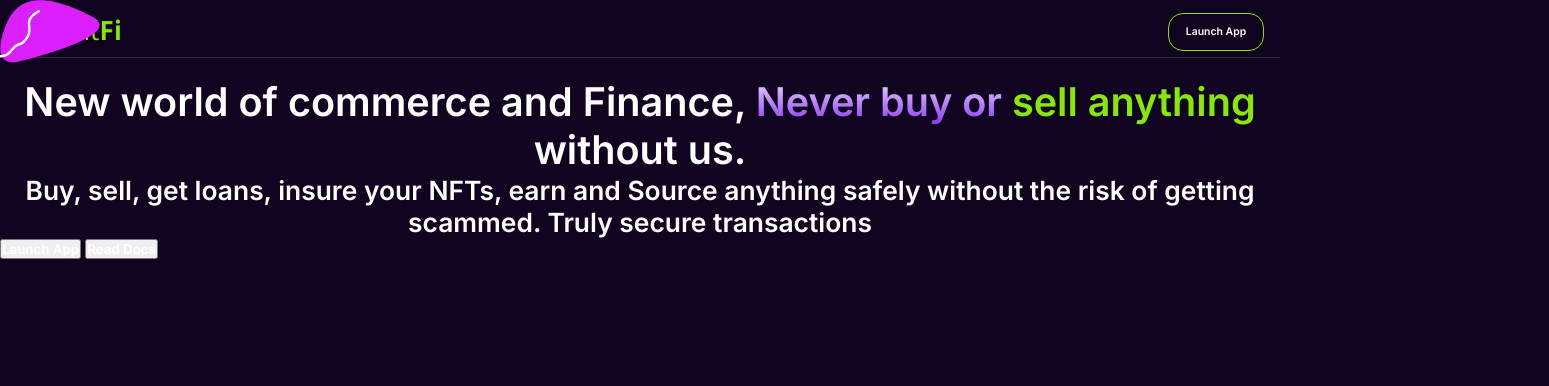
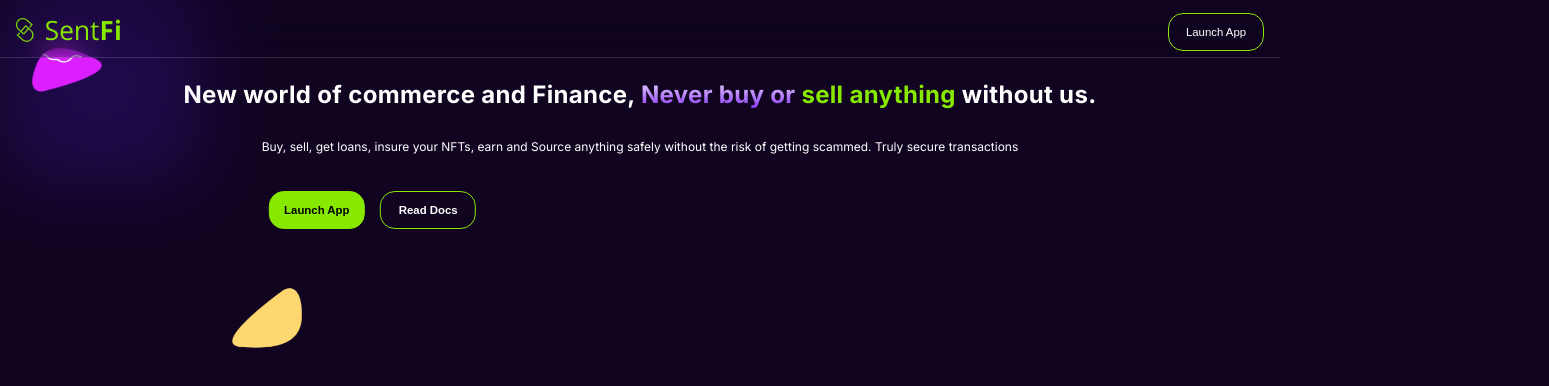
Before and after one commit to david-aguiyi/Sentfi-landing-page, a plain HTML site: page index.html in a window 1280 px wide. Shown: the whole page, 1549 px wide, since content can reach past the window. Drawn offline with Linux system fonts and the light colour scheme.

Commit message:
Created main 1st-half of main page, with animation

```diff
--- a/index.html
+++ b/index.html
@@ -21,6 +21,7 @@
 
 		<main>
 			<section id="section-1">
+				<div class="hero-bg"></div>
 				<span id="backlight-1"></span>
 				<div class="purple-icon">
 					<img class="purple" src="images/purple half.png" alt="purple" />
@@ -43,8 +44,12 @@
 					</div>
 				</div>
 				<div class="main-button">
-					<button>Launch App</button>
-					<button>Read Docs</button>
+					<button class="launch">Launch App</button>
+					<button class="docs">Read Docs</button>
+				</div>
+				<div class="hero-orange">
+
+					<img src="images/orange-half.png" class="orange" alt="" />
 				</div>
 			</section>
 		</main>
--- a/sentfi.css
+++ b/sentfi.css
@@ -1,10 +1,6 @@
-@import url("https://fonts.googleapis.com/css2?family=Inter:wght@200;400;600;700&display=swap");
-
+@import url("https://fonts.googleapis.com/css2?family=Inter:wght@200;400;600;700;800&display=swap");
 * {
 	color: white;
-	font-family: "Inter";
-	font-style: normal;
-	font-weight: 600;
 	padding: 0;
 	margin: 0;
 	box-sizing: border-box;
@@ -25,6 +21,7 @@ body {
 	border-bottom: 1px solid rgba(255, 255, 255, 0.14);
 	position: fixed;
 	height: 3.6em;
+	z-index: 3;
 }
 
 header {
@@ -34,6 +31,7 @@ header {
 	flex-direction: row;
 	justify-content: space-between; /* will change to space-around when doing media queries for laptop view */
 	align-items: center;
+	font-family: "Inter";
 }
 
 .logo {
@@ -50,7 +48,7 @@ header {
 }
 
 .head-button button {
-	font-size: 10.44px;
+	font-size: 11.4px;
 	background-color: transparent;
 	border: 1px solid var(--green-color);
 	border-radius: 15px;
@@ -59,37 +57,82 @@ header {
 }
 
 #backlight-1 {
-	width: 586px;
-	height: 564px;
+	background: #5822f4;
+	display: block;
+	position: absolute;
+	width: 200px;
+	z-index: -1;
+	top: -2%;
+	height: 200px;
 	opacity: 0.2;
-	filter: blur(110px);
+	filter: blur(40px);
 }
 
 .purple-icon img {
+	width: 70px;
+	top: 2em;
 	position: relative;
+	animation: bounce 9s infinite;
+}
+
+@keyframes bounce {
+	0%,
+	20%,
+	50%,
+	80%,
+	100% {
+		transform: translateY(0);
+	}
+	40% {
+		transform: translateY(-20px);
+	}
+	60% {
+		transform: translateY(-19px);
+	}
+}
+
+.purple-icon {
 	z-index: 1;
-	/* width: 100px; */
-	display: flex;
-	flex-direction: row;
-	justify-content: center;
+	margin-left: 2em;
 }
-.purple {
-	width: 100px;
+
+img.line {
+	padding-bottom: 29px;
+	width: 40px;
+	margin-left: -4em;
 }
-.line {
-	position: absolute;
-	top: -2rem;
-	left: -1em;
-	width: 70px;
-	z-index: 2;
-	transform: rotate(310.39deg);
+
+main {
+	display: block;
+	padding-top: 2em;
+	margin: 0 auto;
 }
 
 .main-text {
-	font-size: 1.65rem;
+	/* width: 23rem; */
+	position: relative;
+	font-family: "Inter";
+	font-size: 1em;
+	font-weight: 900;
+	line-height: 30px;
+	letter-spacing: 0.02em;
 	text-align: center;
 }
 
+/* transform: rotate(9.39deg); */
+.section-1 {
+	z-index: 2;
+}
+
+.hero-bg {
+	position: absolute;
+	height: 100%;
+	background-image: url(images/dots.png);
+	background-size: cover;
+	background-repeat: repeat-x;
+	background-position: -400px 200px;
+	animation: 10s linear 0s infinite normal none running sliding;
+}
 .gradient-text {
 	background: -webkit-linear-gradient(#ebdbff, #8833f4);
 	-webkit-background-clip: text;
@@ -99,3 +142,54 @@ header {
 .green-text {
 	color: var(--green-color);
 }
+
+.info-text {
+	padding-top: 2em;
+	font-family: Inter;
+	font-size: 12px;
+	font-weight: 400;
+	line-height: 25px;
+	letter-spacing: 0em;
+	text-align: center;
+	width: 86%;
+	display: block;
+	margin: 0 auto;
+}
+
+.main-button {
+	padding-top: 2em;
+	position: relative;
+	left: 50%;
+	transform: translateX(-29%);
+}
+
+.main-button button.launch {
+	font-weight: 900 !important;
+	background-color: var(--green-color);
+	color: black;
+}
+
+.docs{
+	font-weight: 900 !important;
+	margin-left: 1em;
+}
+button {
+	font-size: 11.4px;
+	background-color: transparent;
+	border: 1px solid var(--green-color);
+	border-radius: 15px;
+	width: 96px;
+	height: 37.88px;
+}
+
+.hero-orange{
+	position: absolute;
+top: 19em;
+left: 14.5em;
+z-index: -1;
+}
+
+.hero-orange img{
+	width: 70px;
+	animation: bounce 9s infinite;
+}
```
Also changed, not shown: images/dots.png (added). Lines whose indentation alone changed are shown as unchanged.
